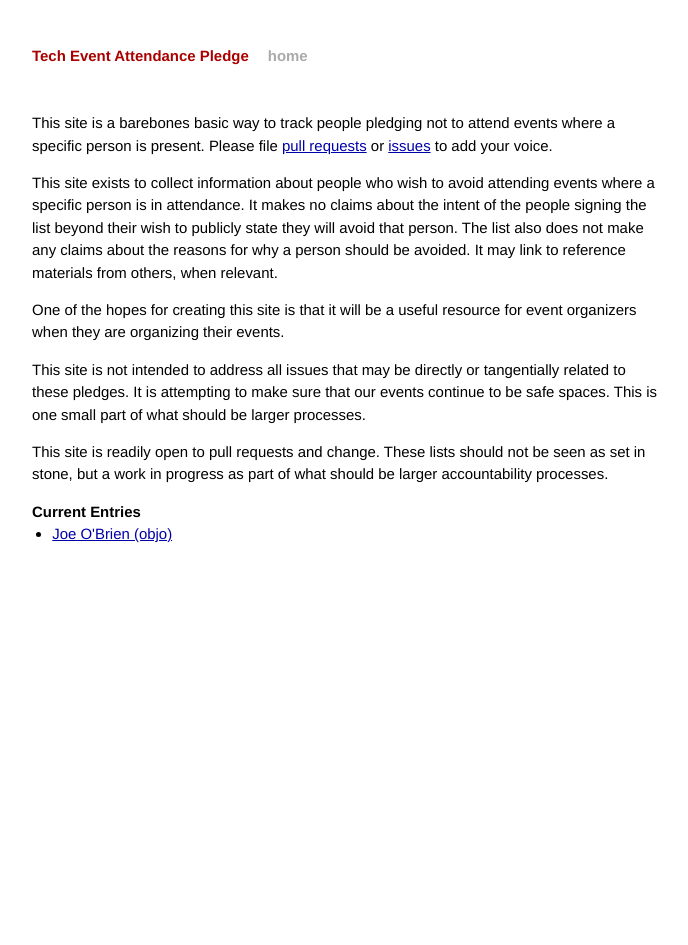
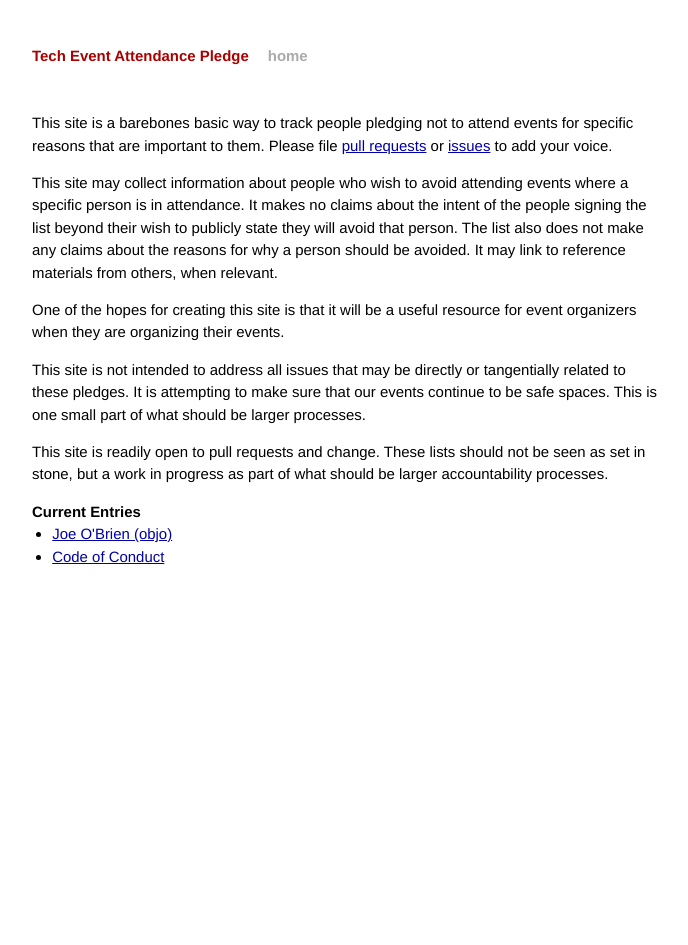
Before and after one commit to techtektek/tech-event-attendance-pledge.github.io, a Jekyll site: the page built from index.html, in a window 1280 px wide. Shown: the whole page, without its empty margins (294-982 px from the left). Built offline with Jekyll 4.4.1, drawn with Linux system fonts in a browser that asks for light colours; Markdown is read by kramdown in place of the engine named in the settings.

Commit message:
Add list for code of conduct.
fixes #20

```diff
--- a/index.html
+++ b/index.html
@@ -4,11 +4,11 @@ title: Tech Event Attendance Pledge
 ---
 
 <div id="home">
-  <p>This site is a barebones basic way to track people pledging not to attend events
-    where a specific person is present. Please file
+  <p>This site is a barebones basic way to track people pledging not to attend
+    events for specific reasons that are important to them. Please file
     <a href="https://github.com/tech-event-attendance-pledge/tech-event-attendance-pledge.github.io">pull requests</a> or <a href="https://github.com/tech-event-attendance-pledge/tech-event-attendance-pledge.github.io/issues">issues</a> to add your voice.</p>
 
-  <p>This site exists to collect information about people who wish to avoid
+  <p>This site may collect information about people who wish to avoid
     attending events where a specific person is in attendance. It makes no
     claims about the intent of the people signing the list beyond
     their wish to publicly state they will avoid that person. The list also
```
Also changed, not shown: _posts/2013-10-12-code-of-conduct.markdown (added, +22 -0 lines).
